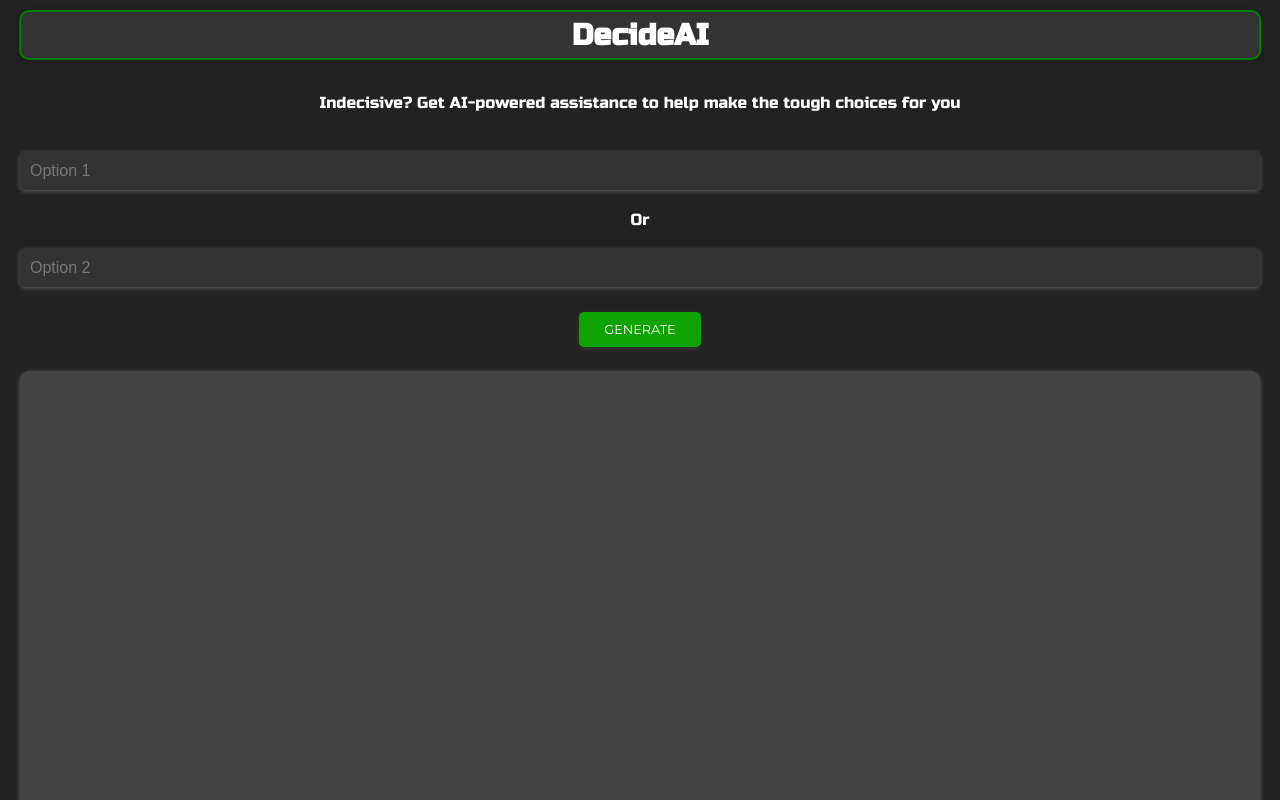
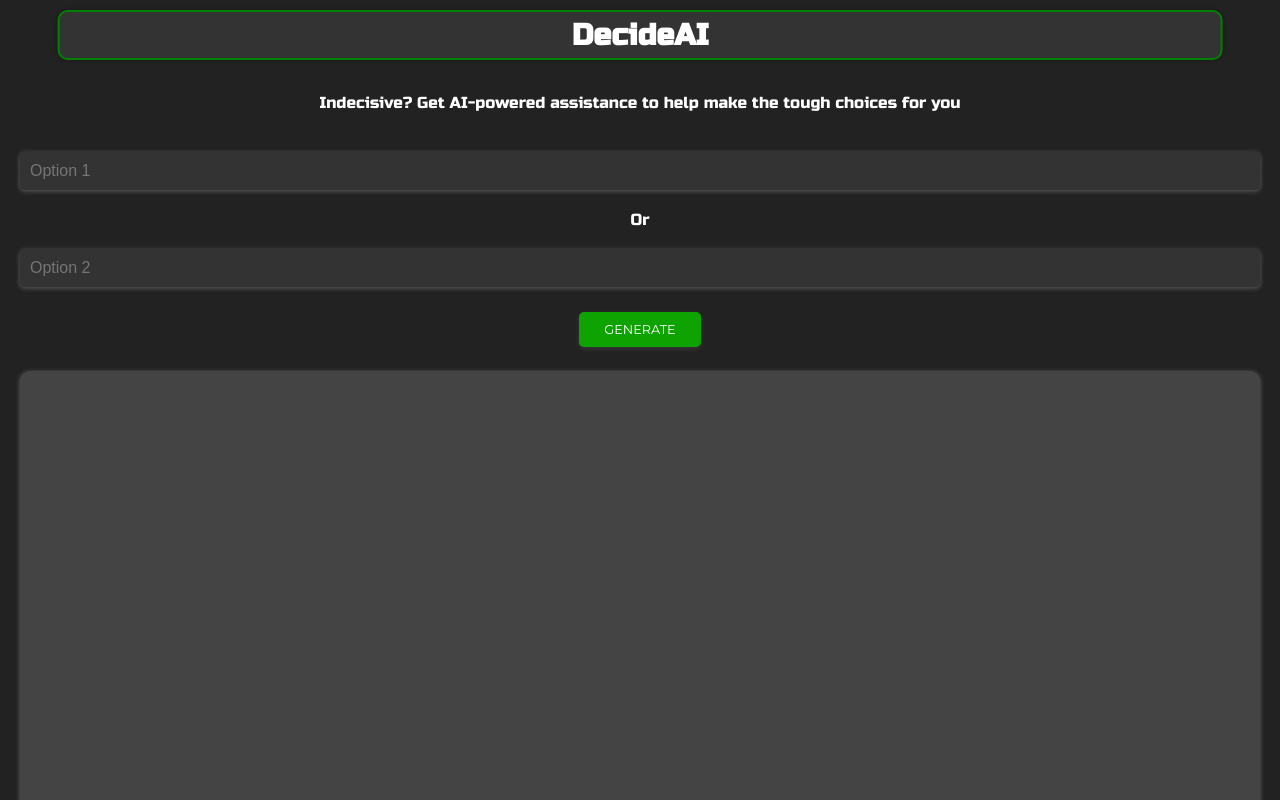
Before and after one commit to sol-A1/74h, a website built with Vite: page client/index.html in a window 1280 px wide. Shown: the top 800 px of the page. Built offline with nearby package versions, Linux system fonts and the light colour scheme.

Commit message:
Update style.css

```diff
--- a/client/style.css
+++ b/client/style.css
@@ -40,7 +40,7 @@ input:focus, textarea:focus {
   top: 0;
   left: 50%;
   transform: translateX(-50%);
-    width: 97%;
+  width: 91%;
   border: 2px solid green; /* add a green border */
   box-shadow: 0px 0px 5px 0px rgba(0, 0, 0, 0.3); /* add a box-shadow */
 }
```
Lines whose indentation alone changed are shown as unchanged.
